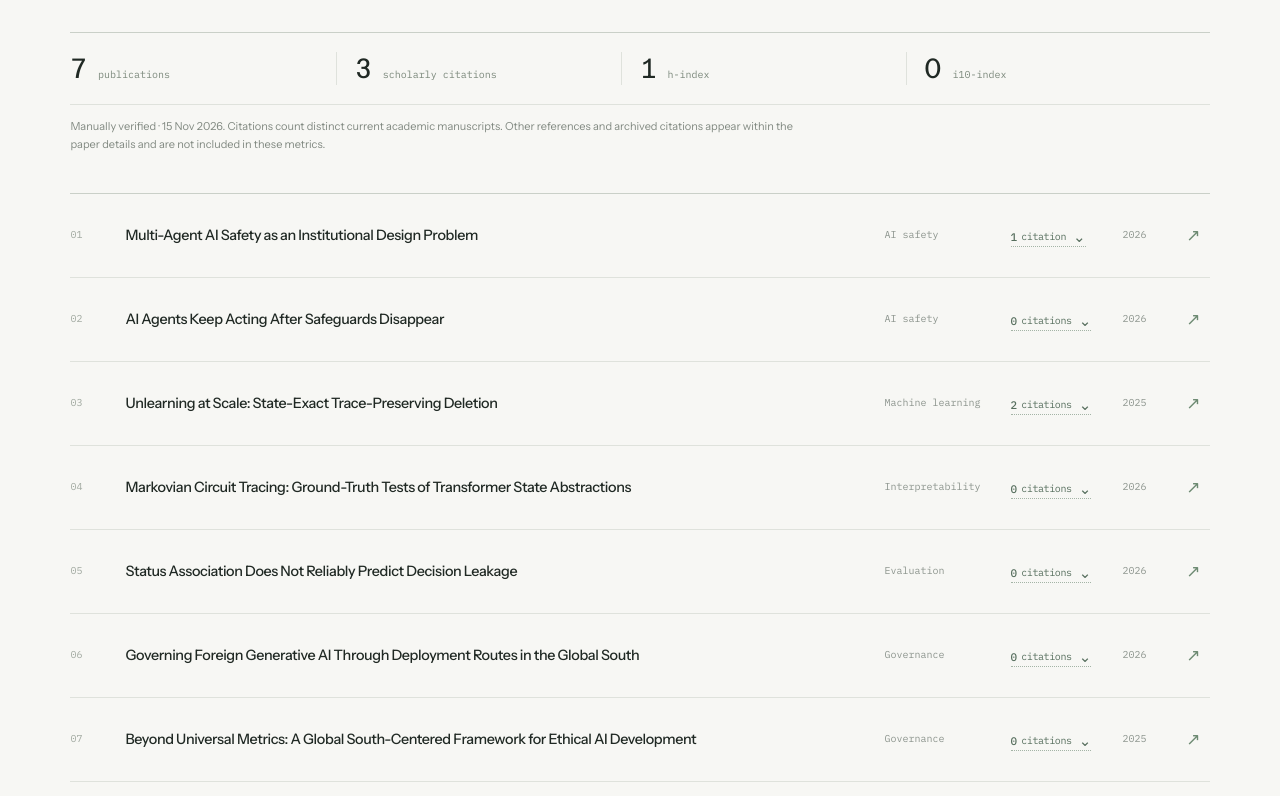
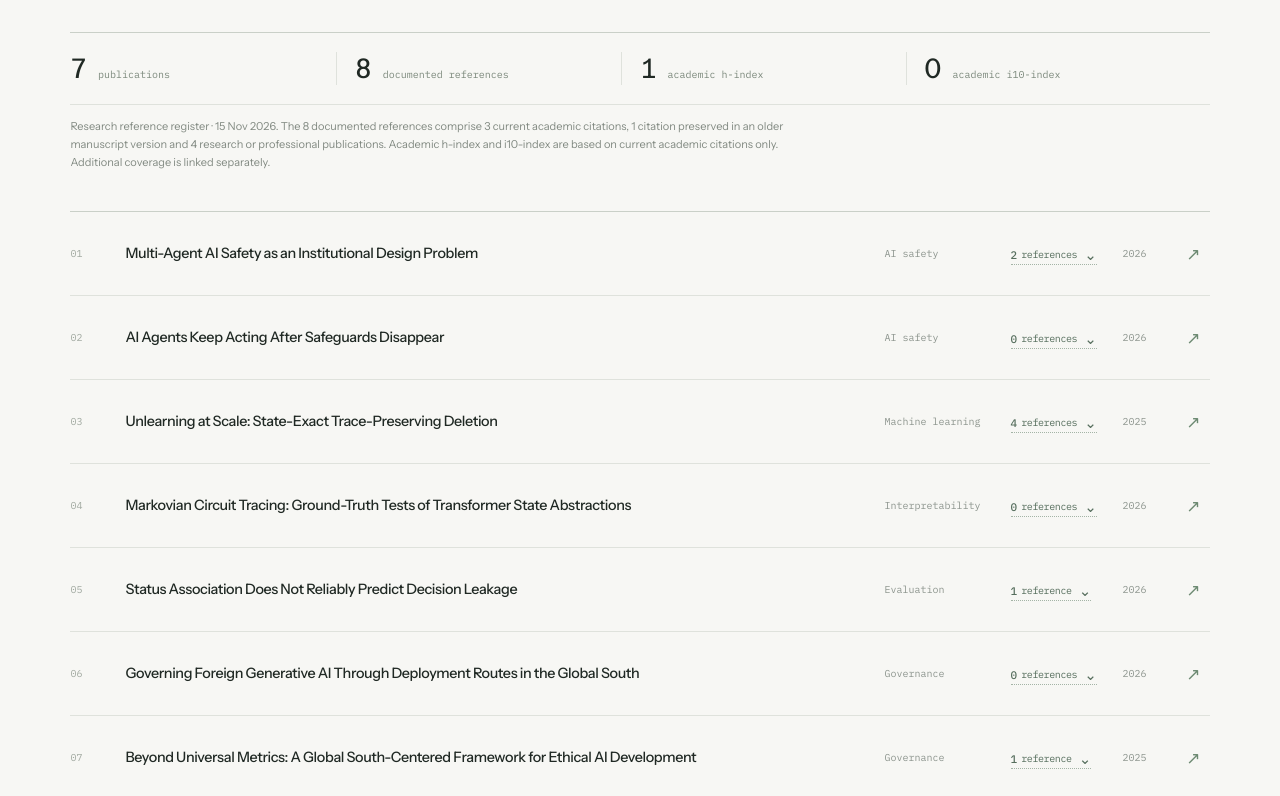
Before and after one commit to abdullah-x-bd/me, a plain HTML site: page index.html in a window 1280 px wide. Shown: the part 884-1680 px from the top of the page. Drawn offline with Linux system fonts and the light colour scheme; animation ran at ten frames a second.

Commit message:
Correct research register to eight sourced references across four papers

```diff
--- a/index.html
+++ b/index.html
@@ -46,17 +46,16 @@
 <div class="section-heading" data-enter><div class="heading-label"><span>01</span><span>RESEARCH</span></div><h2 id="research-title">Selected publications</h2><p>Technical AI safety, institutional design and governance.</p></div>
 <div class="research-metrics" data-enter aria-label="Verified research metrics">
 <div class="research-metric"><strong>7</strong><span>publications</span></div>
-<div class="research-metric"><strong>3</strong><span>scholarly citations</span></div>
-<div class="research-metric"><strong>1</strong><span>h-index</span></div>
-<div class="research-metric"><strong>0</strong><span>i10-index</span></div>
+<div class="research-metric"><strong>8</strong><span>documented references</span></div>
+<div class="research-metric"><strong>1</strong><span>academic h-index</span></div>
+<div class="research-metric"><strong>0</strong><span>academic i10-index</span></div>
 </div>
-<p class="metric-method" data-enter>Manually verified · 15 Nov 2026. Citations count distinct current academic manuscripts. Other references and archived citations appear within the paper details and are not included in these metrics.</p>
+<p class="metric-method" data-enter>Research reference register · 15 Nov 2026. The 8 documented references comprise 3 current academic citations, 1 citation preserved in an older manuscript version and 4 research or professional publications. Academic h-index and i10-index are based on current academic citations only. Additional coverage is linked separately.</p>
 <div class="publication-list"><article class="publication" data-enter>
 <span class="publication-index">01</span>
 <a class="publication-title" href="https://arxiv.org/abs/2608.09828" target="_blank" rel="noopener noreferrer">Multi-Agent AI Safety as an Institutional Design Problem</a>
 <span class="publication-type">AI safety</span>
-<details class="citation-details"><summary aria-label="View citing publications and references for Multi-Agent AI Safety as an Institutional Design Problem"><span class="citation-count">1</span> <span class="citation-word">citation</span><span class="citation-chevron" aria-hidden="true">⌄</span></summary><div class="citation-panel"><p class="reference-label">Current scholarly citations (1)</p><ol class="reference-links"><li><a href="https://arxiv.org/abs/2609.03192" target="_blank" rel="noopener noreferrer">Where Reliability Lives: Experimental Localisation of Behavioural Properties in an Agent System <span aria-hidden="true">↗</span></a><small>Current academic manuscript · Timothy Marsden, Matthew Collecutt &amp; James Marsden</small></li></ol><p class="reference-label reference-label-secondary">Other documented references (2)</p><ol class="reference-links"><li><a href="https://synthocracyinstitute.com/the-constitution-of-an-agent-society/" target="_blank" rel="noopener noreferrer">The Constitution of an Agent Society <span aria-hidden="true">↗</span></a><small>Independent research essay</small></li>
-<li><a href="https://theobservabilitylayer.com/daily/2026-08-18" target="_blank" rel="noopener noreferrer">Responsible AI Daily Briefing (18 August 2026) <span aria-hidden="true">↗</span></a><small>Professional commentary</small></li></ol></div></details>
+<details class="citation-details"><summary aria-label="View citing publications and references for Multi-Agent AI Safety as an Institutional Design Problem"><span class="citation-count">2</span> <span class="citation-word">references</span><span class="citation-chevron" aria-hidden="true">⌄</span></summary><div class="citation-panel"><p class="reference-label">Documented sources (2)</p><ol class="reference-links"><li><a href="https://arxiv.org/abs/2609.03192" target="_blank" rel="noopener noreferrer">Where Reliability Lives: Experimental Localisation of Behavioural Properties in an Agent System <span aria-hidden="true">↗</span></a><small>Current academic manuscript · Timothy Marsden, Matthew Collecutt &amp; James Marsden</small></li><li><a href="https://synthocracyinstitute.com/the-constitution-of-an-agent-society/" target="_blank" rel="noopener noreferrer">The Constitution of an Agent Society <span aria-hidden="true">↗</span></a><small>Independent research essay</small></li></ol><p class="reference-label reference-label-secondary">Additional coverage (not counted)</p><ol class="reference-links"><li><a href="https://theobservabilitylayer.com/daily/2026-08-18" target="_blank" rel="noopener noreferrer">Responsible AI Daily Briefing (18 August 2026) <span aria-hidden="true">↗</span></a><small>Professional commentary</small></li></ol></div></details>
 <span class="publication-year">2026</span>
 <a class="publication-arrow" href="https://arxiv.org/abs/2608.09828" target="_blank" rel="noopener noreferrer" aria-label="Open paper: Multi-Agent AI Safety as an Institutional Design Problem">↗</a>
 </article>
@@ -64,7 +63,7 @@
 <span class="publication-index">02</span>
 <a class="publication-title" href="https://papers.ssrn.com/sol3/papers.cfm?abstract_id=7271402" target="_blank" rel="noopener noreferrer">AI Agents Keep Acting After Safeguards Disappear</a>
 <span class="publication-type">AI safety</span>
-<details class="citation-details"><summary aria-label="View citing publications and references for AI Agents Keep Acting After Safeguards Disappear"><span class="citation-count">0</span> <span class="citation-word">citations</span><span class="citation-chevron" aria-hidden="true">⌄</span></summary><div class="citation-panel"><p class="no-current-citations">No current scholarly citation verified.</p></div></details>
+<details class="citation-details"><summary aria-label="View citing publications and references for AI Agents Keep Acting After Safeguards Disappear"><span class="citation-count">0</span> <span class="citation-word">references</span><span class="citation-chevron" aria-hidden="true">⌄</span></summary><div class="citation-panel"><p class="no-current-citations">No current scholarly citation verified.</p></div></details>
 <span class="publication-year">2026</span>
 <a class="publication-arrow" href="https://papers.ssrn.com/sol3/papers.cfm?abstract_id=7271402" target="_blank" rel="noopener noreferrer" aria-label="Open paper: AI Agents Keep Acting After Safeguards Disappear">↗</a>
 </article>
@@ -72,10 +71,9 @@
 <span class="publication-index">03</span>
 <a class="publication-title" href="https://arxiv.org/abs/2508.12220" target="_blank" rel="noopener noreferrer">Unlearning at Scale: State-Exact Trace-Preserving Deletion</a>
 <span class="publication-type">Machine learning</span>
-<details class="citation-details"><summary aria-label="View citing publications and references for Unlearning at Scale: State-Exact Trace-Preserving Deletion"><span class="citation-count">2</span> <span class="citation-word">citations</span><span class="citation-chevron" aria-hidden="true">⌄</span></summary><div class="citation-panel"><p class="reference-label">Current scholarly citations (2)</p><ol class="reference-links"><li><a href="https://www.researchgate.net/publication/399004492_A_Survey_of_LoRA-based_Machine_Unlearning_for_LLMs_Methods_Taxonomy_and_Evaluation" target="_blank" rel="noopener noreferrer">A Survey of LoRA-based Machine Unlearning for LLMs: Methods, Taxonomy, and Evaluation <span aria-hidden="true">↗</span></a><small>Current academic manuscript · Delong Li et al.</small></li>
-<li><a href="https://arxiv.org/abs/2609.06872" target="_blank" rel="noopener noreferrer">Exact Record Omission in Delta Attention: A Transport Criterion, Its Cost, and a Replay Certificate <span aria-hidden="true">↗</span></a><small>Current academic manuscript · Vishwajith Ramesh</small></li></ol><p class="reference-label reference-label-secondary">Other documented references (3)</p><ol class="reference-links"><li><a href="https://arxiv.org/html/2607.27539v1" target="_blank" rel="noopener noreferrer">Subtract or Replay? Exact Deletion from Language-Model Memory (v1) <span aria-hidden="true">↗</span></a><small>Archived manuscript citation, removed in later version</small></li>
-<li><a href="https://unorganizedmachines.com/publications/paper-2/" target="_blank" rel="noopener noreferrer">The Step Oracle, Revision 3 <span aria-hidden="true">↗</span></a><small>Independent technical research</small></li>
-<li><a href="https://www.2cobo2.jp/archives/2560" target="_blank" rel="noopener noreferrer">Can Machine Unlearning Really Erase Data? <span aria-hidden="true">↗</span></a><small>Japanese technical commentary</small></li></ol></div></details>
+<details class="citation-details"><summary aria-label="View citing publications and references for Unlearning at Scale: State-Exact Trace-Preserving Deletion"><span class="citation-count">4</span> <span class="citation-word">references</span><span class="citation-chevron" aria-hidden="true">⌄</span></summary><div class="citation-panel"><p class="reference-label">Documented sources (4)</p><ol class="reference-links"><li><a href="https://www.researchgate.net/publication/399004492_A_Survey_of_LoRA-based_Machine_Unlearning_for_LLMs_Methods_Taxonomy_and_Evaluation" target="_blank" rel="noopener noreferrer">A Survey of LoRA-based Machine Unlearning for LLMs: Methods, Taxonomy, and Evaluation <span aria-hidden="true">↗</span></a><small>Current academic manuscript · Delong Li et al.</small></li>
+<li><a href="https://arxiv.org/abs/2609.06872" target="_blank" rel="noopener noreferrer">Exact Record Omission in Delta Attention: A Transport Criterion, Its Cost, and a Replay Certificate <span aria-hidden="true">↗</span></a><small>Current academic manuscript · Vishwajith Ramesh</small></li><li><a href="https://arxiv.org/html/2607.27539v1" target="_blank" rel="noopener noreferrer">Subtract or Replay? Exact Deletion from Language-Model Memory (v1) <span aria-hidden="true">↗</span></a><small>Archived manuscript citation, removed in later version</small></li>
+<li><a href="https://unorganizedmachines.com/publications/paper-2/" target="_blank" rel="noopener noreferrer">The Step Oracle, Revision 3 <span aria-hidden="true">↗</span></a><small>Independent technical research</small></li></ol><p class="reference-label reference-label-secondary">Additional coverage (not counted)</p><ol class="reference-links"><li><a href="https://www.2cobo2.jp/archives/2560" target="_blank" rel="noopener noreferrer">Can Machine Unlearning Really Erase Data? <span aria-hidden="true">↗</span></a><small>Japanese technical commentary</small></li></ol></div></details>
 <span class="publication-year">2025</span>
 <a class="publication-arrow" href="https://arxiv.org/abs/2508.12220" target="_blank" rel="noopener noreferrer" aria-label="Open paper: Unlearning at Scale: State-Exact Trace-Preserving Deletion">↗</a>
 </article>
@@ -83,7 +81,7 @@
 <span class="publication-index">04</span>
 <a class="publication-title" href="https://arxiv.org/abs/2605.20824" target="_blank" rel="noopener noreferrer">Markovian Circuit Tracing: Ground-Truth Tests of Transformer State Abstractions</a>
 <span class="publication-type">Interpretability</span>
-<details class="citation-details"><summary aria-label="View citing publications and references for Markovian Circuit Tracing: Ground-Truth Tests of Transformer State Abstractions"><span class="citation-count">0</span> <span class="citation-word">citations</span><span class="citation-chevron" aria-hidden="true">⌄</span></summary><div class="citation-panel"><p class="no-current-citations">No current scholarly citation verified.</p></div></details>
+<details class="citation-details"><summary aria-label="View citing publications and references for Markovian Circuit Tracing: Ground-Truth Tests of Transformer State Abstractions"><span class="citation-count">0</span> <span class="citation-word">references</span><span class="citation-chevron" aria-hidden="true">⌄</span></summary><div class="citation-panel"><p class="no-current-citations">No current scholarly citation verified.</p></div></details>
 <span class="publication-year">2026</span>
 <a class="publication-arrow" href="https://arxiv.org/abs/2605.20824" target="_blank" rel="noopener noreferrer" aria-label="Open paper: Markovian Circuit Tracing: Ground-Truth Tests of Transformer State Abstractions">↗</a>
 </article>
@@ -91,7 +89,7 @@
 <span class="publication-index">05</span>
 <a class="publication-title" href="https://arxiv.org/abs/2608.10089" target="_blank" rel="noopener noreferrer">Status Association Does Not Reliably Predict Decision Leakage</a>
 <span class="publication-type">Evaluation</span>
-<details class="citation-details"><summary aria-label="View citing publications and references for Status Association Does Not Reliably Predict Decision Leakage"><span class="citation-count">0</span> <span class="citation-word">citations</span><span class="citation-chevron" aria-hidden="true">⌄</span></summary><div class="citation-panel"><p class="no-current-citations">No current scholarly citation verified.</p><p class="reference-label reference-label-secondary">Other documented references (1)</p><ol class="reference-links"><li><a href="https://www.azizshuaib.com/resources/status-association-does-not-reliably-predict-decision-leakage-540d8926" target="_blank" rel="noopener noreferrer">Executive Guide: Status Association Does Not Reliably Predict Decision Leakage <span aria-hidden="true">↗</span></a><small>Independent professional briefing</small></li></ol></div></details>
+<details class="citation-details"><summary aria-label="View citing publications and references for Status Association Does Not Reliably Predict Decision Leakage"><span class="citation-count">1</span> <span class="citation-word">reference</span><span class="citation-chevron" aria-hidden="true">⌄</span></summary><div class="citation-panel"><p class="reference-label">Documented sources (1)</p><ol class="reference-links"><li><a href="https://www.azizshuaib.com/resources/status-association-does-not-reliably-predict-decision-leakage-540d8926" target="_blank" rel="noopener noreferrer">Executive Guide: Status Association Does Not Reliably Predict Decision Leakage <span aria-hidden="true">↗</span></a><small>Independent professional briefing</small></li></ol></div></details>
 <span class="publication-year">2026</span>
 <a class="publication-arrow" href="https://arxiv.org/abs/2608.10089" target="_blank" rel="noopener noreferrer" aria-label="Open paper: Status Association Does Not Reliably Predict Decision Leakage">↗</a>
 </article>
@@ -99,7 +97,7 @@
 <span class="publication-index">06</span>
 <a class="publication-title" href="https://papers.ssrn.com/sol3/papers.cfm?abstract_id=6508277" target="_blank" rel="noopener noreferrer">Governing Foreign Generative AI Through Deployment Routes in the Global South</a>
 <span class="publication-type">Governance</span>
-<details class="citation-details"><summary aria-label="View citing publications and references for Governing Foreign Generative AI Through Deployment Routes in the Global South"><span class="citation-count">0</span> <span class="citation-word">citations</span><span class="citation-chevron" aria-hidden="true">⌄</span></summary><div class="citation-panel"><p class="no-current-citations">No current scholarly citation verified.</p></div></details>
+<details class="citation-details"><summary aria-label="View citing publications and references for Governing Foreign Generative AI Through Deployment Routes in the Global South"><span class="citation-count">0</span> <span class="citation-word">references</span><span class="citation-chevron" aria-hidden="true">⌄</span></summary><div class="citation-panel"><p class="no-current-citations">No current scholarly citation verified.</p></div></details>
 <span class="publication-year">2026</span>
 <a class="publication-arrow" href="https://papers.ssrn.com/sol3/papers.cfm?abstract_id=6508277" target="_blank" rel="noopener noreferrer" aria-label="Open paper: Governing Foreign Generative AI Through Deployment Routes in the Global South">↗</a>
 </article>
@@ -107,7 +105,7 @@
 <span class="publication-index">07</span>
 <a class="publication-title" href="https://papers.ssrn.com/sol3/papers.cfm?abstract_id=5792282" target="_blank" rel="noopener noreferrer">Beyond Universal Metrics: A Global South-Centered Framework for Ethical AI Development</a>
 <span class="publication-type">Governance</span>
-<details class="citation-details"><summary aria-label="View citing publications and references for Beyond Universal Metrics: A Global South-Centered Framework for Ethical AI Development"><span class="citation-count">0</span> <span class="citation-word">citations</span><span class="citation-chevron" aria-hidden="true">⌄</span></summary><div class="citation-panel"><p class="no-current-citations">No current scholarly citation verified.</p><p class="reference-label reference-label-secondary">Other documented references (1)</p><ol class="reference-links"><li><a href="https://legaltheoryblog.com/2025/12/29/x-siddiqui-on-ai-development-and-the-global-south/" target="_blank" rel="noopener noreferrer">X &amp; Siddiqui on AI Development and the Global South <span aria-hidden="true">↗</span></a><small>Academic blog coverage, Lawrence B. Solum</small></li></ol></div></details>
+<details class="citation-details"><summary aria-label="View citing publications and references for Beyond Universal Metrics: A Global South-Centered Framework for Ethical AI Development"><span class="citation-count">1</span> <span class="citation-word">reference</span><span class="citation-chevron" aria-hidden="true">⌄</span></summary><div class="citation-panel"><p class="reference-label">Documented sources (1)</p><ol class="reference-links"><li><a href="https://legaltheoryblog.com/2025/12/29/x-siddiqui-on-ai-development-and-the-global-south/" target="_blank" rel="noopener noreferrer">X &amp; Siddiqui on AI Development and the Global South <span aria-hidden="true">↗</span></a><small>Academic blog coverage, Lawrence B. Solum</small></li></ol></div></details>
 <span class="publication-year">2025</span>
 <a class="publication-arrow" href="https://papers.ssrn.com/sol3/papers.cfm?abstract_id=5792282" target="_blank" rel="noopener noreferrer" aria-label="Open paper: Beyond Universal Metrics: A Global South-Centered Framework for Ethical AI Development">↗</a>
 </article></div>
```
